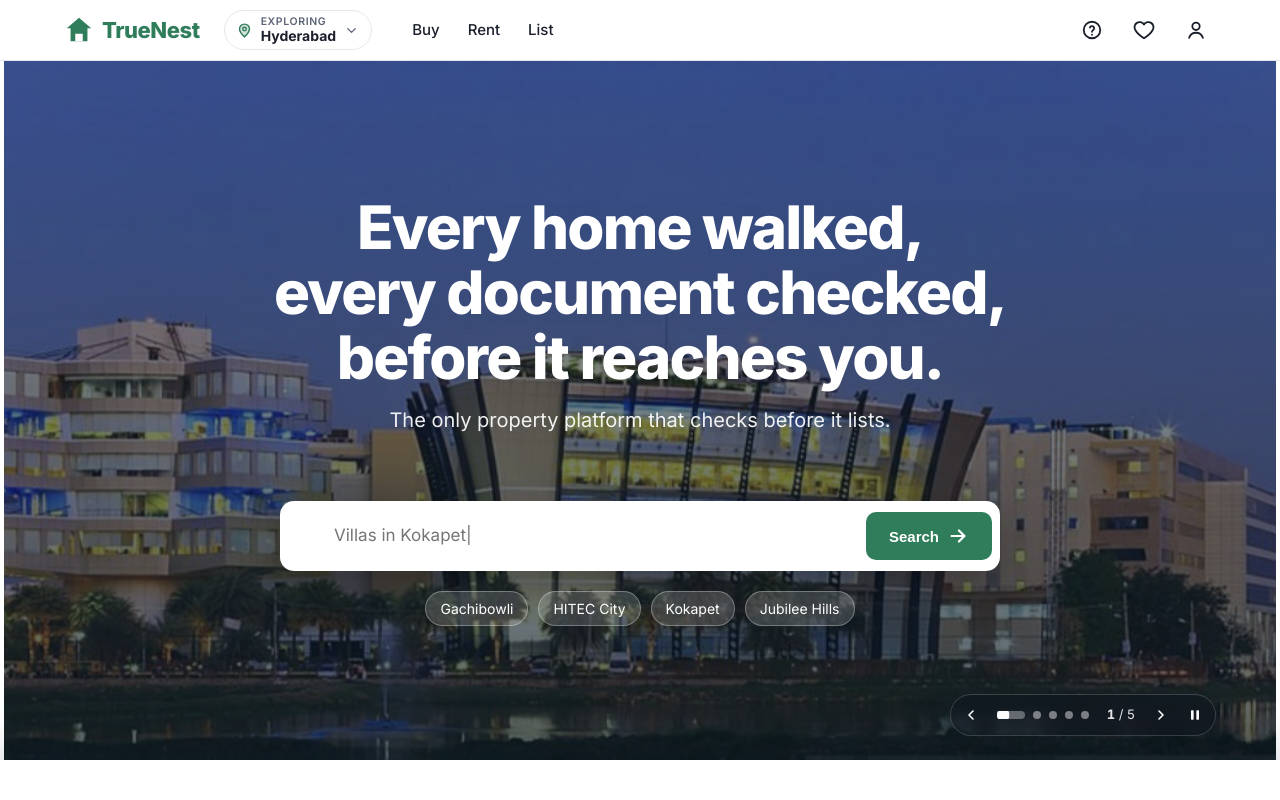
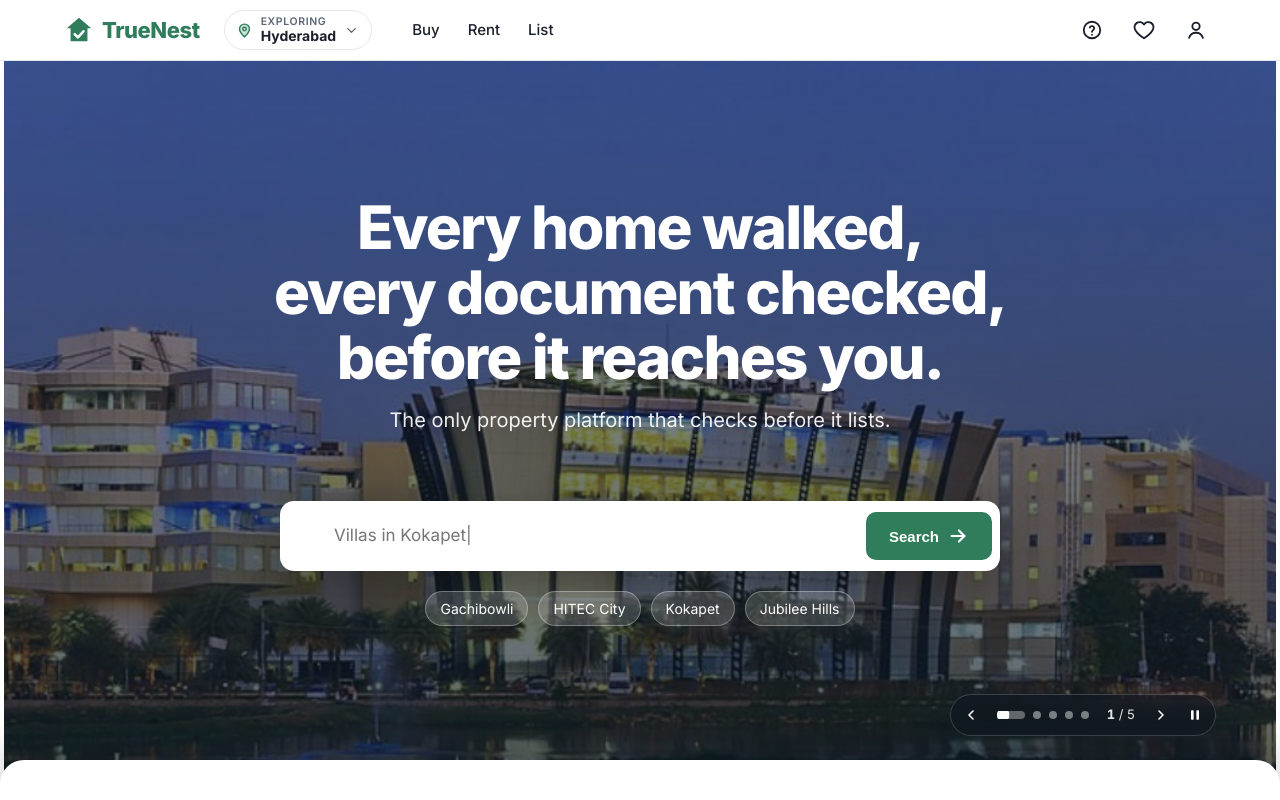
Before and after one commit to MustardPenguin/TN-React, a React (Vite) app in the folder app/: page / in a window 1280 px wide. Shown: the top 800 px of the page. Built offline with nearby package versions, Linux system fonts and the light colour scheme.

Commit message:
Hero changes

```diff
--- a/app/src/App.jsx
+++ b/app/src/App.jsx
@@ -31,7 +31,8 @@ const recentItems = recentlyViewed
 export function App() {
   return (
     <>
-      <Header links={mainNav} iconLinks={headerIconLinks} cities={headerCities} />
+      {/* Transparent over the hero until the page sheet reaches it, then frosted. */}
+      <Header links={mainNav} iconLinks={headerIconLinks} cities={headerCities} transparentUntil=".page-sheet" />
       <main>
         <Hero
           popularSearches={popularSearches}
--- a/app/src/components/layout/Header.css
+++ b/app/src/components/layout/Header.css
@@ -1,4 +1,7 @@
-header { position: sticky; top: 0; z-index: 50; background: rgba(255,255,255,.96); backdrop-filter: blur(8px); border-bottom: 1px solid var(--border); }
+/* Default (scrolled past the hero, or pages without one): frosted glass —
+   translucent white with a blur, so content stays faintly visible under it. */
+header { position: sticky; top: 0; z-index: 50; color: var(--text); background: rgba(255,255,255,.82); backdrop-filter: blur(20px) saturate(1.6); -webkit-backdrop-filter: blur(20px) saturate(1.6); border-bottom: 1px solid rgba(228,231,236,.75);
+  transition: background-color .3s, border-color .3s, color .3s; }
 /* Logo + main links on the left; icon links and CTA pushed to the right. */
 .nav { display: flex; align-items: center; height: 60px; gap: 24px; }
 .nav-links { display: flex; gap: 28px; margin-left: 16px; font-weight: 500; font-size: 15px; }
@@ -6,12 +9,18 @@ header { position: sticky; top: 0; z-index: 50; background: rgba(255,255,255,.96
 .nav-actions { display: flex; align-items: center; gap: 12px; margin-left: auto; }
 
 /* Icon-only links (help, saved homes, sign in). */
-.icon-link { width: 40px; height: 40px; border-radius: 50%; display: grid; place-items: center; color: var(--text); transition: background .2s, color .2s; }
+.icon-link { width: 40px; height: 40px; border-radius: 50%; display: grid; place-items: center; color: inherit; transition: background .2s, color .2s; }
 .icon-link:hover { background: var(--brand-light); color: var(--brand); }
 .icon-link:focus-visible { outline: 2px solid var(--brand); outline-offset: 2px; }
 .icon-link svg { width: 22px; height: 22px; }
 .nav-actions .icon-link + .btn { margin-left: 4px; }
-.menu-btn { display: none; background: none; border: 0; }
+.menu-btn { display: none; background: none; border: 0; color: inherit; }
+
+/* ---------- While the hero is showing: solid white ---------- */
+header.is-over-hero { background: #fff; border-bottom-color: var(--border); }
+@media (prefers-reduced-motion: reduce) {
+  header { transition: none; }
+}
 
 @media (max-width: 1024px) {
   .nav-links { display: none; }
--- a/app/src/components/layout/Header.jsx
+++ b/app/src/components/layout/Header.jsx
@@ -1,13 +1,51 @@
+import { useLayoutEffect, useRef, useState } from 'react';
+import { cx } from '../../lib/cx.js';
 import { Logo } from '../ui/Logo.jsx';
 import { Icon } from '../ui/Icon.jsx';
 import { CityPicker } from '../ui/CityPicker.jsx';
 import './Header.css';
 
+// True while the element matching `selector` (e.g. the page sheet below the
+// hero) hasn't reached the header yet, i.e. the header is still over the hero
+// photo. No selector -> always false (frosted header).
+function useOverHero(headerRef, selector) {
+  const [over, setOver] = useState(Boolean(selector));
+  useLayoutEffect(() => {
+    if (!selector) {
+      setOver(false);
+      return undefined;
+    }
+    let frame = 0;
+    const update = () => {
+      frame = 0;
+      const below = document.querySelector(selector);
+      const header = headerRef.current;
+      if (!below || !header) return;
+      setOver(below.getBoundingClientRect().top > header.offsetHeight);
+    };
+    const schedule = () => { if (!frame) frame = requestAnimationFrame(update); };
+    update();
+    window.addEventListener('scroll', schedule, { passive: true });
+    window.addEventListener('resize', schedule);
+    return () => {
+      cancelAnimationFrame(frame);
+      window.removeEventListener('scroll', schedule);
+      window.removeEventListener('resize', schedule);
+    };
+  }, [headerRef, selector]);
+  return over;
+}
+
 // `cities` feeds the city filter (ui/CityPicker.jsx). `onCityChange` is
 // optional; nothing uses it yet (mockup).
-export function Header({ links, iconLinks = [], cities = [], onCityChange }) {
+// `transparentUntil`: CSS selector of the element that ends the transparent
+// state. Until its top reaches the header, the header is transparent over the
+// hero with white content; after that it's frosted glass with dark content.
+export function Header({ links, iconLinks = [], cities = [], onCityChange, transparentUntil }) {
+  const ref = useRef(null);
+  const overHero = useOverHero(ref, transparentUntil);
   return (
-    <header>
+    <header ref={ref} className={cx('site-header', overHero && 'is-over-hero')}>
       <div className="container nav">
         <Logo />
         {cities.length > 0 && <CityPicker cities={cities} onChange={onCityChange} />}
--- a/app/src/components/sections/Hero.css
+++ b/app/src/components/sections/Hero.css
@@ -1,14 +1,19 @@
 /* The gradient shows while images load (or if they fail).
-   Sticky: the hero stays put while .page-sheet slides over it. `--hero-top`
-   is set in Hero.jsx so a hero taller than the window scrolls until its
-   bottom is visible before it pins.
-   Full-screen: at least the visible height minus the header, on any screen
-   size (no upper cap). It's a minimum, so on short screens the hero simply
-   grows to fit its content (and scrolls) instead of being squeezed.
-   svh = the height with mobile browser bars showing, so it doesn't jump as
-   they slide in and out. The 560px line is a fallback for older browsers. */
-.hero { position: sticky; top: var(--hero-top, var(--header-h)); isolation: isolate; overflow: hidden; display: flex; align-items: center; padding: 96px 0;
-  min-height: 560px; min-height: calc(100svh - var(--header-h) - 5svh);
+   Under the sheet: the page sheet overlaps the hero's bottom by
+   --sheet-overlap (for its rounded corners), so the hero is that much taller
+   and has that much extra bottom padding.
+   Sticky: the hero stays put just below the header while .page-sheet slides
+   over it. `--hero-top` is set in Hero.jsx so a hero taller than the window
+   scrolls until its content is visible before it pins.
+   Full-screen: the sheet's top edge lands 5svh above the bottom of the screen
+   (a sliver of the next section shows), on any screen size. It's a minimum,
+   so on short screens the hero simply grows to fit its content (and scrolls)
+   instead of being squeezed. svh = the height with mobile browser bars
+   showing, so it doesn't jump as they slide in and out. The 560px line is a
+   fallback for older browsers. */
+.hero { position: sticky; top: var(--hero-top, var(--header-h)); isolation: isolate; overflow: hidden; display: flex; align-items: center;
+  padding: 96px 0 calc(96px + var(--sheet-overlap));
+  min-height: 560px; min-height: calc(100svh - var(--header-h) - 5svh + var(--sheet-overlap));
   background: linear-gradient(135deg, #0e7c7b, #1d3b53);
   /* White frame on the left and right; the slides sit inside it. */
   border-inline: 4px solid #fff; }
@@ -24,7 +29,7 @@
 .hero-slide.is-leaving { animation: hero-zoom calc(var(--slide-interval, 6s) + 1.2s) ease-out both; }
 @keyframes hero-zoom { from { transform: scale(1.08); } to { transform: scale(1); } }
 
-.hero-controls { position: absolute; left: 0; right: 0; bottom: 24px; }
+.hero-controls { position: absolute; left: 0; right: 0; bottom: calc(24px + var(--sheet-overlap)); }
 .hero-controls .container { display: flex; justify-content: flex-end; }
 .hero-inner { text-align: center; color: #fff; width: 100%; }
 .hero h1 { font-size: clamp(36px, 4.75vw, 60px); font-weight: 800; letter-spacing: -.03em; line-height: 1.08; }
@@ -55,10 +60,10 @@
 .hero-tags span { background: rgba(255,255,255,.16); border: 1px solid rgba(255,255,255,.3); padding: 6px 14px; border-radius: 999px; }
 
 @media (max-width: 760px) {
-  .hero { padding: 64px 0; border-inline-width: 2px; }
+  .hero { padding: 64px 0 calc(64px + var(--sheet-overlap)); border-inline-width: 2px; }
   .search { padding-left: 14px; }
   .search .btn span { display: none; }
-  .hero-controls { bottom: 14px; }
+  .hero-controls { bottom: calc(14px + var(--sheet-overlap)); }
   .hero-controls .container { justify-content: center; }
 }
 /* Short screens (under 760px tall, e.g. 1366×768 laptops, 1024×600 tablets,
@@ -66,7 +71,7 @@
    height (svh) so the hero still fits. Taller screens are unaffected.
    Bottom padding keeps clear of the slideshow controls. */
 @media (max-height: 760px) {
-  .hero { padding: clamp(20px, 5svh, 64px) 0 clamp(72px, 11svh, 96px); }
+  .hero { padding: clamp(20px, 5svh, 64px) 0 calc(clamp(72px, 11svh, 96px) + var(--sheet-overlap)); }
   .hero h1 { font-size: min(clamp(36px, 4.75vw, 60px), 6.5svh); }
   .hero-copy-item.headline-medium h1 { font-size: min(clamp(30px, 4.4vw, 48px), 5.4svh); }
   .hero-copy-item.headline-small h1 { font-size: min(clamp(26px, 3.6vw, 40px), 4.6svh); }
@@ -77,7 +82,7 @@
 }
 /* Short phones: popular-search tags become one swipeable row instead of two. */
 @media (max-width: 760px) and (max-height: 760px) {
-  .hero { padding-bottom: 68px; }
+  .hero { padding-bottom: calc(68px + var(--sheet-overlap)); }
   .hero-tags { flex-wrap: nowrap; justify-content: flex-start; overflow-x: auto; scrollbar-width: none; margin-inline: -16px; padding-inline: 16px; }
   .hero-tags span { flex-shrink: 0; }
 }
--- a/app/src/components/ui/Logo.css
+++ b/app/src/components/ui/Logo.css
@@ -1,3 +1,5 @@
-.logo { display: flex; align-items: center; gap: 8px; font-weight: 800; font-size: 22px; letter-spacing: -.02em; color: var(--brand); }
-.logo svg { width: 30px; height: 30px; }
+.logo { display: flex; align-items: center; gap: 8px; font-weight: 800; font-size: 22px; letter-spacing: -.02em; color: var(--brand); transition: color .3s; }
+.logo svg { width: 30px; height: 30px; flex-shrink: 0; }
+/* Check inside the house; the header overrides --logo-cut over the hero. */
+.logo-check { fill: none; stroke: var(--logo-cut, #fff); stroke-width: 2.8; stroke-linecap: round; stroke-linejoin: round; transition: stroke .3s; }
 .logo--dark { color: #fff; }
--- a/app/src/components/ui/Logo.jsx
+++ b/app/src/components/ui/Logo.jsx
@@ -1,17 +1,22 @@
 import { cx } from '../../lib/cx.js';
 import './Logo.css';
 
-// `variant="dark"` is the footer version: brand-coloured mark with the
-// door cut out in the footer background colour.
+// House mark with a check inside (verification-first). The house uses
+// currentColor and the check uses --logo-cut, so the header can recolour both
+// (e.g. white house + green check over the hero photo).
+// `variant="dark"` is the footer version: brand-coloured house with the check
+// cut out in the footer background colour.
+const HOUSE = 'M16 3 3 14h4v14h18V14h4L16 3Z';
+const CHECK = 'm11.4 20.4 3.4 3.4 6-6.4';
+
 export function Logo({ variant = 'light', href = '#' }) {
   const dark = variant === 'dark';
   return (
     <a href={href} className={cx('logo', dark && 'logo--dark')}>
-      {dark ? (
-        <svg viewBox="0 0 32 32" fill="none" width="30" height="30"><path d="M16 3 3 14h4v14h18V14h4L16 3Z" fill="#0e7c7b" /><path d="M12 28v-8h8v8" fill="#0f1520" /></svg>
-      ) : (
-        <svg viewBox="0 0 32 32" fill="none"><path d="M16 3 3 14h4v14h18V14h4L16 3Z" fill="currentColor" /><path d="M12 28v-8h8v8" fill="#fff" /></svg>
-      )}
+      <svg viewBox="0 0 32 32" fill="none" width="30" height="30" aria-hidden="true">
+        <path d={HOUSE} fill={dark ? '#0e7c7b' : 'currentColor'} />
+        <path d={CHECK} className="logo-check" stroke={dark ? '#0f1520' : undefined} />
+      </svg>
       <span className="logo-text">TrueNest</span>
     </a>
   );
--- a/app/src/styles/tokens.css
+++ b/app/src/styles/tokens.css
@@ -14,4 +14,5 @@
   --shadow-hover: 0 8px 28px rgba(16,24,40,.14);
   --max: 1200px;
   --header-h: 61px; /* .nav 60px + 1px border (Header.css); update both together */
+  --sheet-overlap: 24px; /* page sheet's corner radius = how far it overlaps the hero */
 }
```
Also changed, not shown: app/src/components/sections/Hero.jsx (+8 -3 lines), app/src/styles/base.css (+6 -3 lines).
